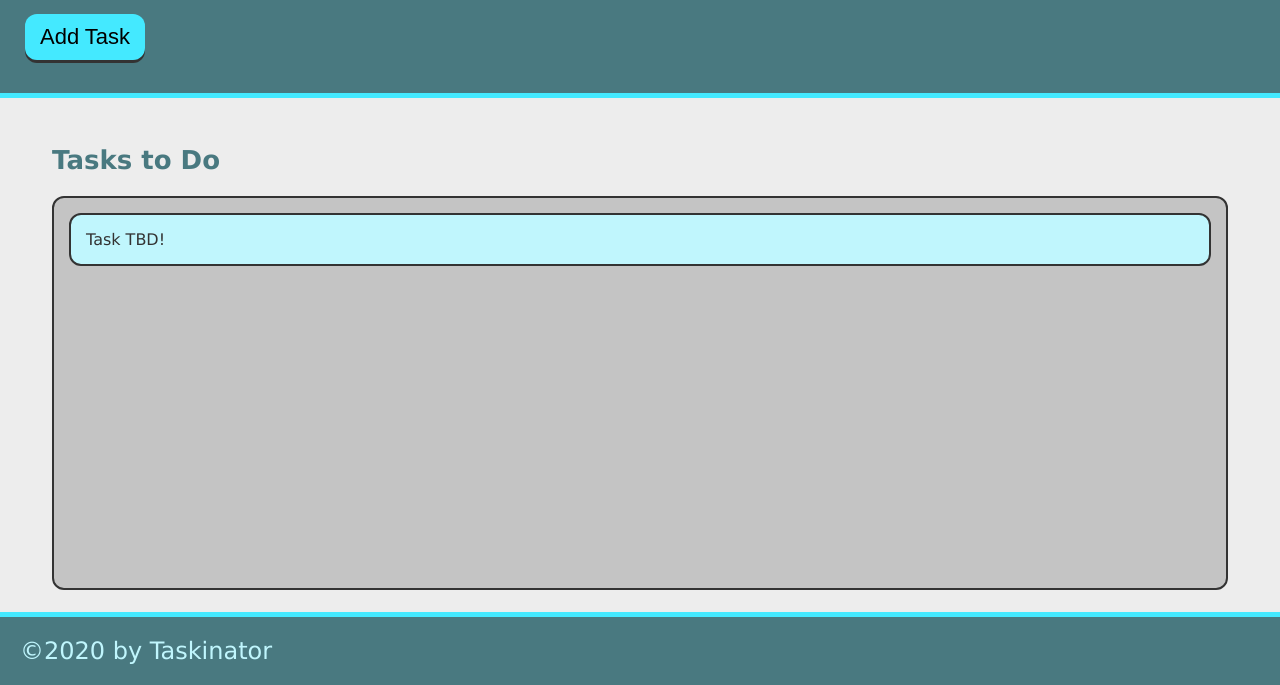
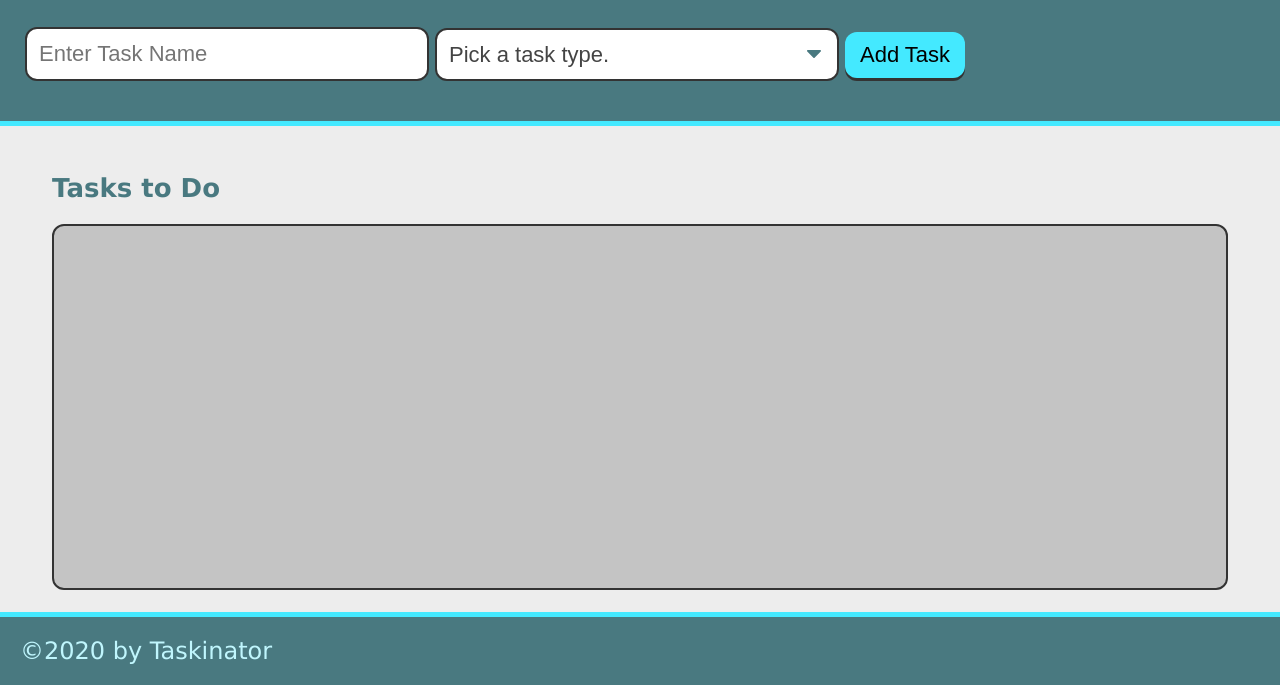
Before and after one commit to magiksadie/taskinator, a plain HTML site: page index.html in a window 1280 px wide. Shown: the part 115-800 px from the top of the page. Drawn offline with Linux system fonts and the light colour scheme.

Commit message:
added form

```diff
--- a/index.html
+++ b/index.html
@@ -11,14 +11,27 @@
     <header>
         <h1 class="page-title">Taskinator</h1>
         <p>Click the button below to add a new task!</p>
-        <button class="btn" id="save-task">Add Task</button>
+        <form id="task-form">
+            <div class="form-group">
+                <input type="text" name="task-name" placeholder="Enter Task Name" />
+              </div>
+              <div class="form-group">
+                  <select name="task-type" class="select-dropdown">
+                      <option value="" disabled selected>Pick a task type.</option>
+                      <option value="Print">Print</option>
+                      <option value="Web">Web</option>
+                      <option value="Mobile">Mobile</option>
+                  </select>
+              </div>
+            <div class="form-group">
+                <button class="btn" id="save-task" type="submit">Add Task</button>
+            </div>
+        </form>
     </header>
     <main class="page-content">
         <section class="task-list-wrapper">
             <h2 class="list-title">Tasks to Do</h2>
-            <ul class="task-list" id="tasks-to-do">
-                <li class="task-item">Task TBD!</li>
-            </ul>
+            <ul class="task-list" id="tasks-to-do"></ul>
         </section>
     </main>
     <footer>
```
